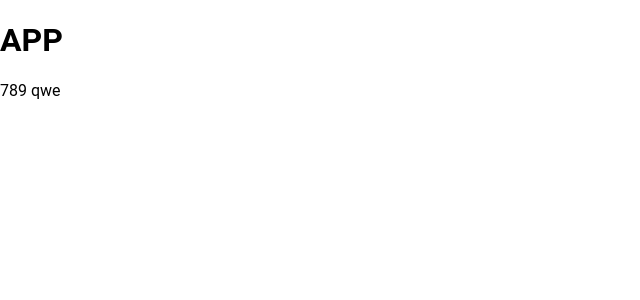
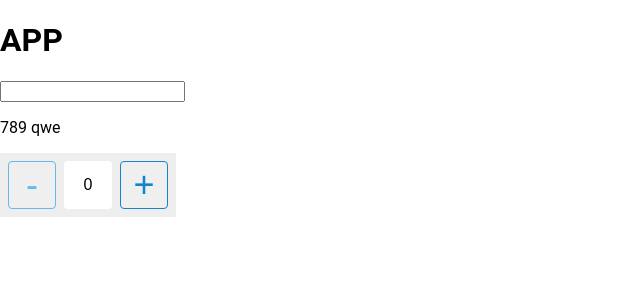
Before and after one commit to joe20182/react-webpack-custom-input, a React app: page / in a window 1280 px wide. Shown: the top 300 px of the page, without its empty margins (0-640 px from the left). Built offline with nearby package versions, Linux system fonts and the light colour scheme.

Commit message:
add: Input component

```diff
--- a/src/App.jsx
+++ b/src/App.jsx
@@ -1,10 +1,13 @@
 import React from "react";
+import CustomInputNumber from "./components/CustomInputNumber";
 
 const App = () => {
   return (
     <div>
       <h1>APP</h1>
+      <input type="number" />
       <p>789 qwe</p>
+      <CustomInputNumber />
     </div>
   );
 };
--- /dev/null
+++ b/src/components/CustomInputNumber/index.jsx
@@ -0,0 +1,68 @@
+import React, { useState } from "react";
+import classes from "./index.module.css";
+
+const CustomInputNumber = ({
+  min,
+  max,
+  step = 1,
+  name,
+  value = 0,
+  onChange,
+  onBlur,
+  disabled,
+}) => {
+  const [val, setVal] = useState(value);
+
+  const getTargetValue = (targetValue) => {
+    if (typeof min !== "undefined" && targetValue < min) {
+      return min;
+    }
+    if (typeof max !== "undefined" && targetValue > max) {
+      return max;
+    }
+    return targetValue;
+  };
+
+  // 點擊step按鈕
+  const clickHandler = (num) => {
+    setVal((preVal) => {
+      const res = +preVal + num * step;
+      return getTargetValue(res);
+    });
+  };
+
+  // input框輸入
+  const changeHandler = (e) => {
+    setVal(getTargetValue(e.target.value));
+  };
+
+  return (
+    <div className={classes.InputWrapper}>
+      <button
+        className={classes.MinusBtn}
+        onClick={() => clickHandler(-1)}
+        type="button"
+        disabled={disabled}
+      >
+        -
+      </button>
+      <input
+        type="number"
+        name={name}
+        value={val}
+        onChange={changeHandler}
+        disabled={disabled}
+      />
+      <button
+        className={classes.AddBtn}
+        onClick={() => clickHandler(1)}
+        type="button"
+        disabled={disabled}
+      >
+        +
+      </button>
+    </div>
+  );
+};
+
+export default CustomInputNumber;
--- /dev/null
+++ b/src/components/CustomInputNumber/index.module.css
@@ -0,0 +1,48 @@
+.InputWrapper {
+  padding: 8px;
+  background-color: #eee;
+  display: inline-flex;
+  align-items: center;
+}
+.InputWrapper input::-webkit-outer-spin-button,
+.InputWrapper input::-webkit-inner-spin-button {
+  -webkit-appearance: none;
+}
+.InputWrapper input[type=number] {
+  -moz-appearance: textfield;
+}
+.InputWrapper input {
+  font-size: 16px;
+  width: 48px;
+  height: 48px;
+  border-radius: 4px;
+  border: none;
+  margin: 0 8px;
+  text-align: center;
+}
+.InputWrapper input:focus {
+  outline: none;
+}
+.StepBtn {
+  font-size: 36px;
+  width: 48px;
+  height: 48px;
+  border-radius: 4px;
+  cursor: pointer;
+  font-weight: 400;
+}
+.StepBtn:disabled {
+  color: #ccc;
+  border: 1px solid #ccc;
+  cursor: no-drop;
+}
+.MinusBtn {
+  composes: StepBtn;
+  border: 1px solid #66b9e9;
+  color: #66b9e9;
+}
+.AddBtn {
+  composes: StepBtn;
+  border: 1px solid #1186cb;
+  color: #1186cb;
+}
--- a/src/index.css
+++ b/src/index.css
@@ -1,7 +1,6 @@
 body {
   margin: 0;
   font-family: 'Roboto', sans-serif;
-  font-size: 16px;
 }
 * {
   box-sizing: border-box;
```
